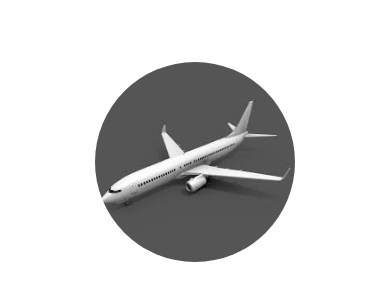
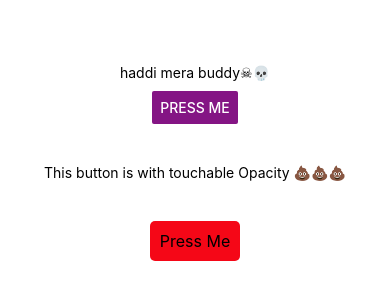
Before and after one commit to kuldeeepkumar/practiceApp, a React Native app: screen / in a window 390 px wide. Shown: the part 260-560 px from the top of the page. Built offline with nearby package versions, Linux system fonts and the light colour scheme.

Commit message:
TouchableOpacity and buttons design are covered

```diff
--- a/App.js
+++ b/App.js
@@ -9,7 +9,8 @@ import Exercise6 from './scr/exercises/Exercise6';
 import Exercise7 from "./scr/exercises/Exercise7";
 import Exercise8 from "./scr/exercises/Exercise8";
 import Exercise9 from "./scr/exercises/Exercise9";
-import Exercise10 from "./scr/exercises/Exercise10";
+import Exercise10 from "./scr/exercises/Exercise11";
+import Exercise11 from "./scr/exercises/Exercise11";
 
 
 
@@ -25,6 +26,7 @@ export default function App() {
        {/*<Exercise7/> */}
        {/*<Exercise8/> */}
        {/*<Exercise9/> */}
+       {/*<Exercise11/> */}
        <Exercise10/>
 
 
--- a/scr/exercises/Exercise10.js
+++ b/scr/exercises/Exercise10.js
@@ -17,6 +17,7 @@ const Exercise11 = () => {
   );
 };
 
+
 const styles = StyleSheet.create({
   // ---->>>>>>>>>>> Styling images and multimedia components <<<<<<<<<<<<<-----
   container: {
--- /dev/null
+++ b/scr/exercises/Exercise11.js
@@ -0,0 +1,46 @@
+import { Button, StyleSheet, Text, TouchableOpacity, View } from "react-native";
+
+import React from "react";
+
+const Exercise10 = () => {
+  return (
+    <View style={styles.container}>
+      {/* Example with Button: */}
+      <Text style={{ marginBottom: 10 }}> haddi mera buddy☠💀 </Text>
+      <Button
+        title="Press Me"
+        color="#841584"
+        onPress={() => alert("ki hall chal dosto")}
+      />
+
+      {/* Example with TouchableOpacity: */}
+       <Text style={{ marginVertical: 40 }}>
+        This button is with touchable Opacity 💩💩💩
+      </Text>
+      <TouchableOpacity
+        style={styles.button}
+        onPress={() => alert("yo joginder thara bhai joginder!")}>
+        <Text style={styles.buttonText}>Press Me</Text>
+      </TouchableOpacity>
+    </View>
+  );
+};
+
+const styles = StyleSheet.create({
+  container: {
+    flex: 1,
+    justifyContent: "center",
+    alignItems: "center",
+  },
+  button: {
+    backgroundColor: "#f50717",
+    padding: 10,
+    borderRadius: 5,
+  },
+  buttonText: {
+    color: "02#000f",
+    fontSize: 16,
+  },
+});
+
+export default Exercise10;
```
